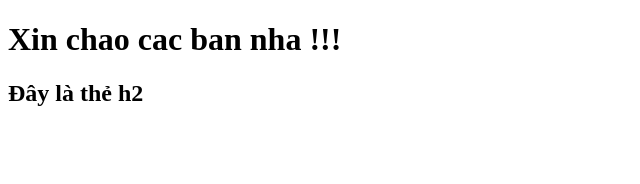
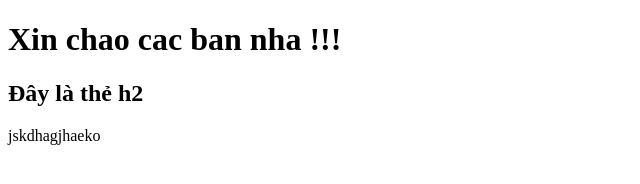
Before and after one commit to DAOVANTRONG-HUST/VS-Code-Demo, a plain HTML site: page index.html in a window 1280 px wide. Shown: the whole page, without its empty margins (0-640 px from the left). Drawn offline with Linux system fonts and the light colour scheme.

Commit message:
da them funvtion

```diff
--- a/index.html
+++ b/index.html
@@ -9,5 +9,6 @@
 <body>
     <h1>Xin chao cac ban nha !!!</h1>
     <h2>Đây là thẻ h2</h2>
+    jskdhagjhaeko
 </body>
 </html>
```
